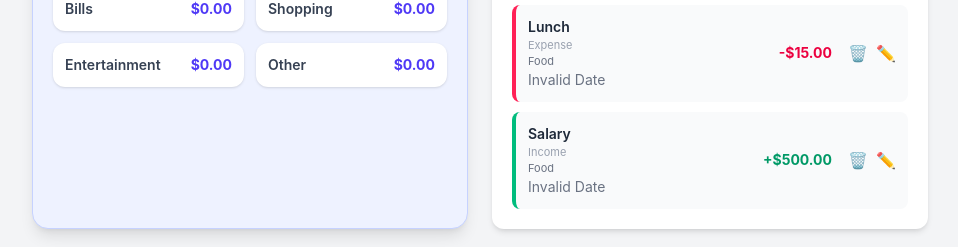
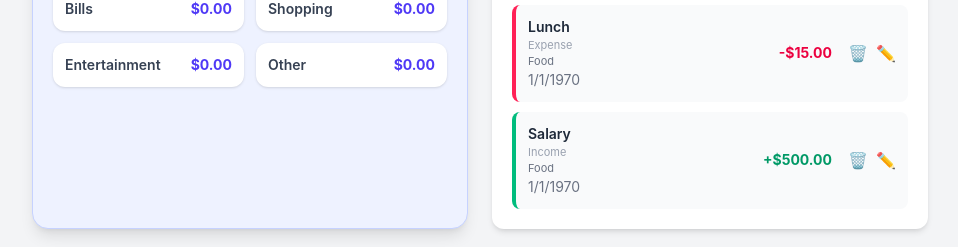
Before and after one commit to betty1233/Expense-Tracker, a React (Vite) app: page / in a window 1280 px wide. Shown: the part 367-614 px from the top of the page, without its empty margins (160-1118 px from the left). Built offline with nearby package versions, Linux system fonts and the light colour scheme.

Commit message:
add no transaction

```diff
--- a/src/components/Frontpage.jsx
+++ b/src/components/Frontpage.jsx
@@ -385,11 +385,10 @@ export default function Frontpage() {
           {/* Transaction List */}
 
           <ul className="space-y-2.5">
-
             {searchTransactions.length === 0 ? (
-              <p className=" text-center text-gray-400 text-sm py-4">
+              <li className="text-center text-gray-400 text-sm py-4">
                 No transactions found.
-              </p>
+              </li>
             ) : (
               searchTransactions.map((item) => (
                 <li
@@ -400,11 +399,8 @@ export default function Frontpage() {
                       : "border-rose-500"
                   }`}
                 >
-
                   {/* Transaction Information */}
-
                   <div>
-
                     <p className="font-semibold text-gray-800 text-sm">
                       {item.title}
                     </p>
@@ -417,16 +413,12 @@ export default function Frontpage() {
                       {item.category}
                     </p>
                     <p className="text-sm text-gray-500">
-                    {new Date(item.date).toLocaleDateString()}
+                      {new Date(item.date || item.id).toLocaleDateString()}
                     </p>
-
                   </div>
 
-
                   {/* Amount + Buttons */}
-
                   <div className="flex items-center gap-2">
-
                     <span
                       className={`font-bold text-sm ${
                         item.type === "income"
@@ -434,39 +426,28 @@ export default function Frontpage() {
                           : "text-rose-600"
                       }`}
                     >
-
                       {item.type === "income" ? "+" : "-"}$
                       {Number(item.amount).toFixed(2)}
-
                     </span>
-
 
                     {/* Delete Button */}
                     <button
                       type="button"
-                    onClick={() =>
-                      handleDeleteTransaction(item.id)
-                    }
+                      onClick={() => handleDeleteTransaction(item.id)}
                       className="ml-2 text-gray-400 hover:text-rose-600 transition"
                     >
                       🗑️
                     </button>
 
-
                     {/* Edit Button */}
-
                     <button
                       type="button"
-                    onClick={() =>
-                      handleEditTransaction(item.id)
-                    }
+                      onClick={() => handleEditTransaction(item.id)}
                       className="text-gray-400 hover:text-indigo-600 transition"
                     >
                       ✏️
                     </button>
-
                   </div>
-
                 </li>
               ))
             )}
```
Lines whose indentation alone changed are shown as unchanged.
